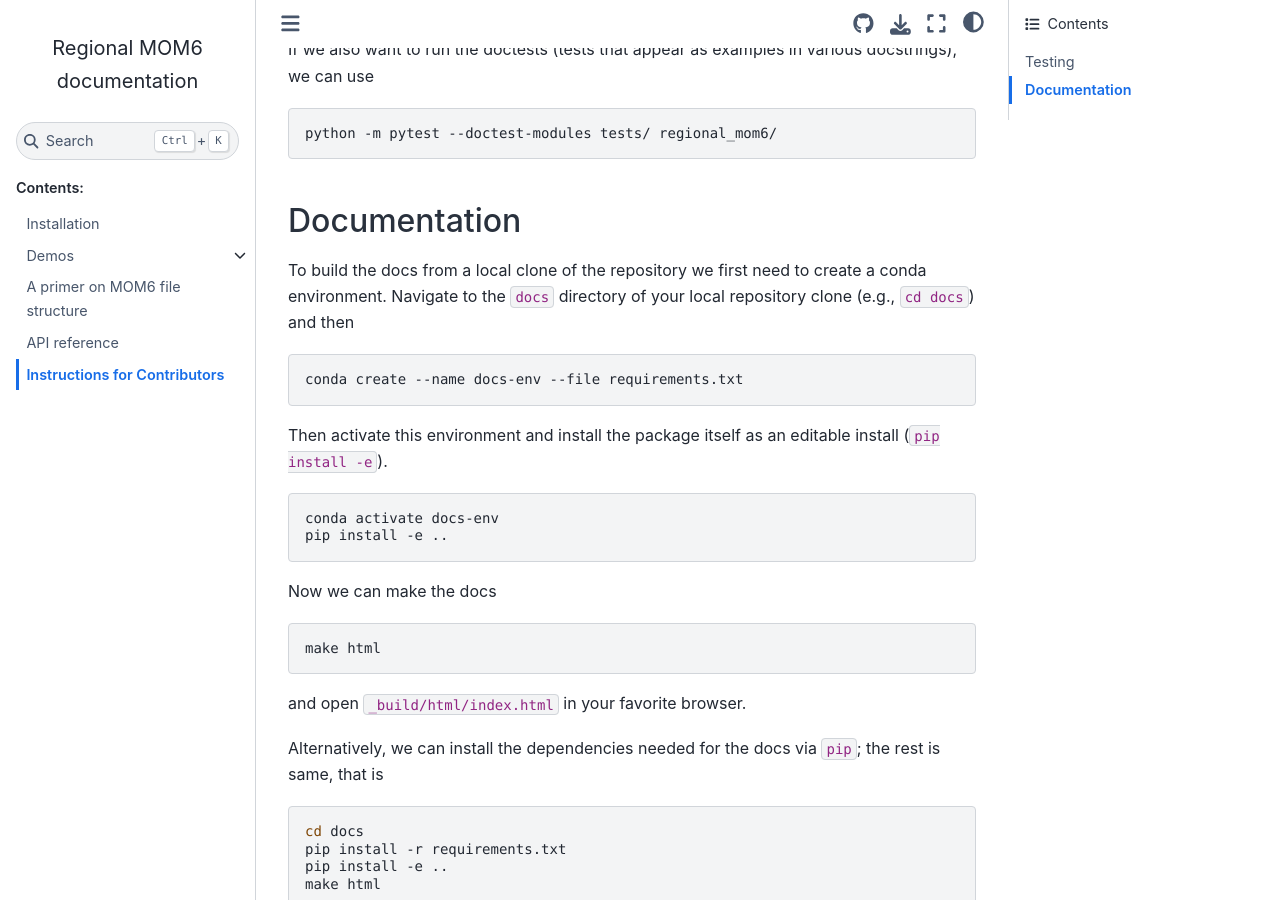
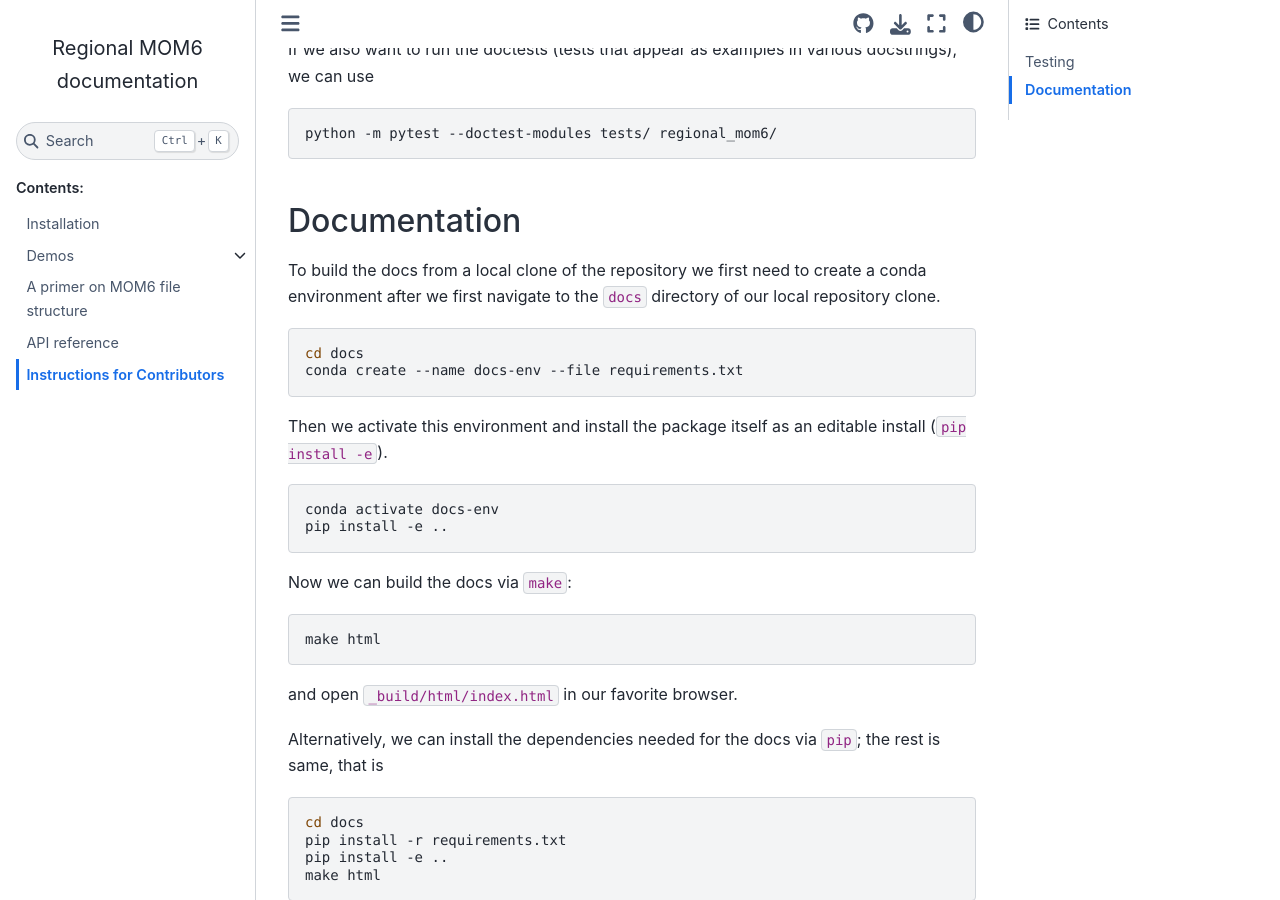
Before and after one commit to COSIMA/regional-mom6, a Sphinx documentation site: the page built from docs/contributing.md, in a window 1280 px wide and 900 px high, scrolled down 821 px. Built offline with Sphinx 7.4.7 and the Sphinx Book theme 1.1.4, drawn with Linux system fonts in a browser that asks for light colours; pages that are not in the unit, such as notebooks, are missing from menus.

Commit message:
update build docs instructions

````diff
--- a/docs/contributing.md
+++ b/docs/contributing.md
@@ -46,27 +46,27 @@ python -m pytest --doctest-modules tests/ regional_mom6/
 ## Documentation
 
 To build the docs from a local clone of the repository we first need to create a conda
-environment. Navigate to the `docs` directory of your local repository clone (e.g., `cd docs`)
-and then
+environment after we first navigate to the `docs` directory of our local repository clone.
 
 ```{code-block} bash
+cd docs
 conda create --name docs-env --file requirements.txt
 ```
 
-Then activate this environment and install the package itself as an editable install (`pip install -e`).
+Then we activate this environment and install the package itself as an editable install (`pip install -e`).
 
 ```{code-block} bash
 conda activate docs-env
 pip install -e ..
 ```
 
-Now we can make the docs
+Now we can build the docs via `make`:
 
 ```{code-block} bash
 make html
 ```
 
-and open `_build/html/index.html` in your favorite browser.
+and open `_build/html/index.html` in our favorite browser.
 
 Alternatively, we can install the dependencies needed for the docs via `pip`; the rest is same, that is
 
````
